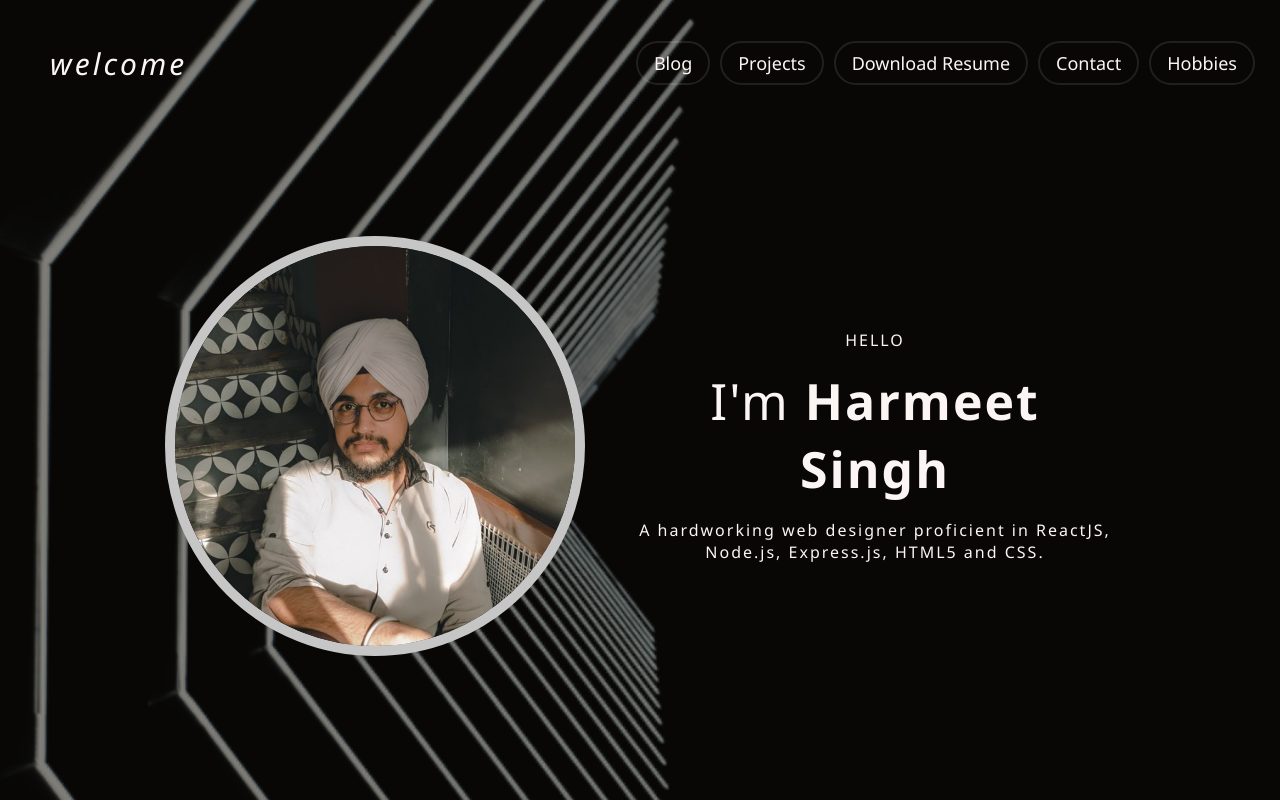
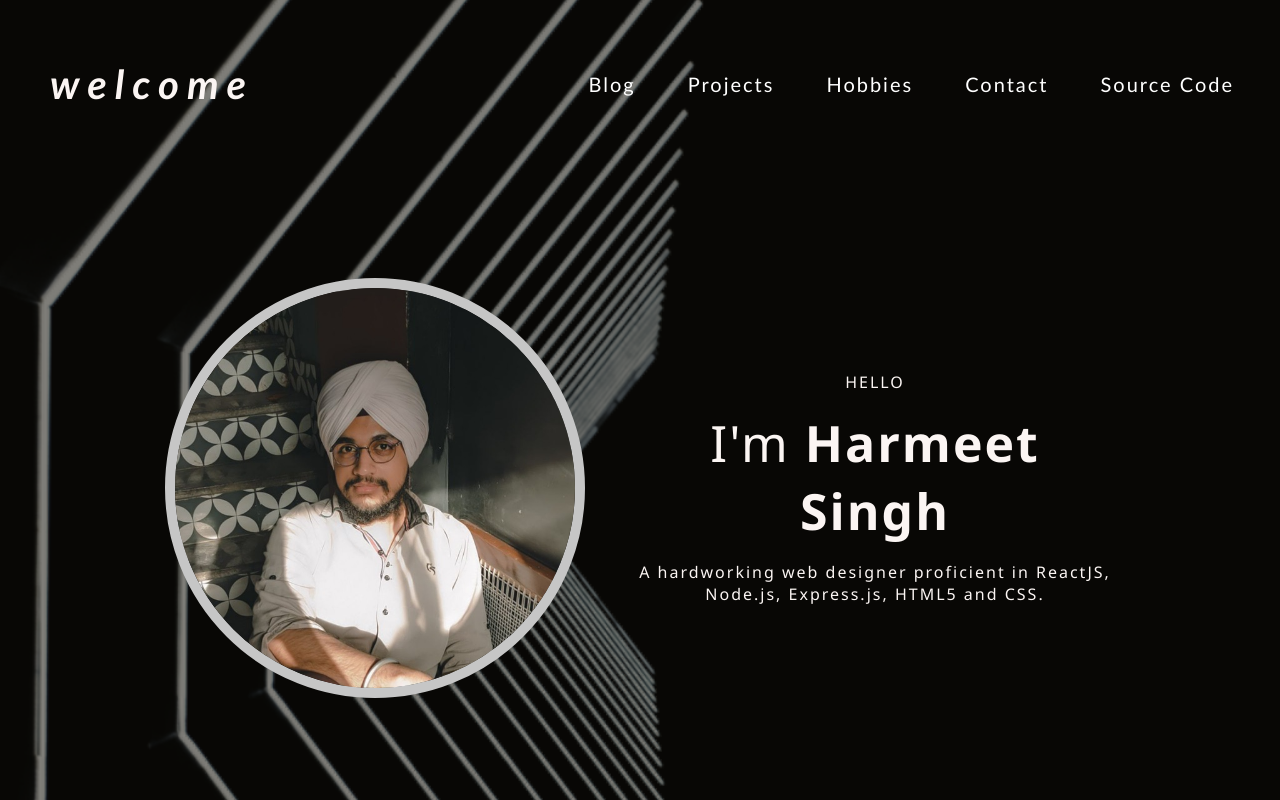
Before and after one commit to harmeet9013/harmeet9013.github.io, a React (Vite) app: page / in a window 1280 px wide. Shown: the top 800 px of the page. Built offline with nearby package versions, Linux system fonts and the light colour scheme.

Commit message:
Changed some fonts and made CSS more responsive.
Also added source code link.

```diff
--- a/package.json
+++ b/package.json
@@ -1,7 +1,7 @@
 {
   "name": "landing-page",
   "private": false,
-  "version": "1.5.0",
+  "version": "2.0.0",
   "type": "module",
   "homepage": "https://harmeet9013.github.io",
   "scripts": {
--- a/src/components/Contact.jsx
+++ b/src/components/Contact.jsx
@@ -4,7 +4,10 @@ import "./css/contact.css";
 export default function Contact() {
     const links = {
         1: { label: "GitHub", link: "https://github.com/harmeet9013" },
-        2: { label: "LinkedIn", link: "https://linkedin.com/s/harmeet9013" },
+        2: {
+            label: "LinkedIn",
+            link: "https://linkedin.com/in/harmeet9013/",
+        },
         3: { label: "Instagram", link: "https://instagram.com/elipsantaro" },
     };
 
@@ -12,7 +15,7 @@ export default function Contact() {
         return Object.keys(links).map((key) => {
             const object = links[key];
             return (
-                <a href={object.link} target="_blank">
+                <a key={object.label} href={object.link} target="_blank">
                     <button className="contact-me-button">
                         Visit {object.label}{" "}
                         <OpenInNewIcon
--- a/src/components/Heading.jsx
+++ b/src/components/Heading.jsx
@@ -10,6 +10,7 @@ import {
     Article,
     Menu,
     Close,
+    GitHub,
 } from "@mui/icons-material";
 
 export default function Heading() {
@@ -31,7 +32,7 @@ export default function Heading() {
 
     const handleActionClick = (action) => {
         if (action === "blog") {
-            window.open("https://harmeet9013/github.io/blogger", "_blank");
+            window.open("https://harmeet9013.github.io/blogger", "_blank");
         } else if (action === "projects") {
             window.location.href = "#projects";
         } else if (action === "resume") {
@@ -40,6 +41,11 @@ export default function Heading() {
             window.location.href = "#contact";
         } else if (action === "hobbies") {
             window.location.href = "#hobbies";
+        } else if (action === "source") {
+            window.open(
+                "https://github.com/harmeet9013/harmeet9013.github.io",
+                "_blank"
+            );
         }
         handleMenuClose();
     };
@@ -56,9 +62,9 @@ export default function Heading() {
             action: "projects",
         },
         {
-            icon: <Download sx={{ marginY: "-6px" }} />,
-            name: "Download Resume",
-            action: "resume",
+            icon: <Favorite sx={{ marginY: "-6px" }} />,
+            name: "Hobbies",
+            action: "hobbies",
         },
         {
             icon: <ContactMail sx={{ marginY: "-6px" }} />,
@@ -66,16 +72,16 @@ export default function Heading() {
             action: "contact",
         },
         {
-            icon: <Favorite sx={{ marginY: "-6px" }} />,
-            name: "Hobbies",
-            action: "hobbies",
+            icon: <GitHub sx={{ marginY: "-6px" }} />,
+            name: "Source Code",
+            action: "source",
         },
     ];
 
     return (
         <div id="home">
             <div className="header-container">
-                <h1 className="header-welcome">welcome</h1>
+                <p className="header-welcome">welcome</p>
                 <Menu className="menu-button" onClick={handleMenuOpen} />
                 <SwipeableDrawer
                     anchor="right"
@@ -109,31 +115,28 @@ export default function Heading() {
                 <ul className="header-navbar" id="header-navbar">
                     <a href="https://harmeet9013/github.io/blogger">Blog</a>
                     <a href="#projects">Projects</a>
-                    <a onClick={handleClickOpen}>Download Resume</a>
-                    <DownloadResume
+                    {/* <a onClick={handleClickOpen}>Download Resume</a> */}
+                    {/* <DownloadResume
                         showPrompt={showPrompt}
                         setShowPrompt={setShowPrompt}
-                    />
+                    /> */}
+
+                    <a href="#hobbies">Hobbies</a>
                     <a href="#contact">Contact</a>
-                    <a href="#hobbies">Hobbies</a>
+                    <a
+                        href="https://github.com/harmeet9013/harmeet9013.github.io"
+                        target="_blank"
+                    >
+                        Source Code
+                    </a>
                 </ul>
             </div>
         </div>
     );
 }
 
-{
-    /* <CloseIcon
-                            className="close-icon-button"
-                            onClick={toggleMobileMenu(false)}
-                        />
-                        <a href="https://harmeet9013/github.io/blogger">Blog</a>
-                        <a href="#projects">Projects</a>
-                        <a onClick={handleClickOpen}>Download Resume</a>
-                        <DownloadResume
-                            showPrompt={showPrompt}
-                            setShowPrompt={setShowPrompt}
-                        />
-                        <a href="#contact">Contact</a>
-                        <a href="#hobbies">Hobbies</a> */
-}
+// {
+//     icon: <Download sx={{ marginY: "-6px" }} />,
+//     name: "Download Resume",
+//     action: "resume",
+// },
--- a/src/components/Hobbies.jsx
+++ b/src/components/Hobbies.jsx
@@ -11,7 +11,7 @@ export default function Hobbies() {
         Algorithms: {
             label: "Algorithms UI Designer",
             desc: "Participated in a group project that involved me creating the UI for the android app. The app is public on Play Store.",
-            link: "https://youtube.com/vancelmusic",
+            link: "https://bit.ly/3NyEpg7",
         },
         DetoxAssist: {
             label: "DetoxAssist UI Designer",
--- a/src/components/css/heading.css
+++ b/src/components/css/heading.css
@@ -10,10 +10,12 @@
 }
 
 .header-welcome {
+    font-family: "Gill Sans", "Gill Sans MT", Calibri, "Trebuchet MS",
+        sans-serif;
     font-style: italic;
-    font-weight: 400;
-    letter-spacing: 3px;
-    font-size: 30px;
+    font-weight: 700;
+    letter-spacing: 8px;
+    font-size: 40px;
     padding-left: 30px;
     color: #fbf5f3;
     transition: all 200ms ease;
@@ -33,28 +35,27 @@
 }
 
 .header-navbar a {
-    font-size: 18px;
-    margin: 5px;
+    font-family: "Gill Sans", "Gill Sans MT", Calibri, "Trebuchet MS",
+        sans-serif;
+    font-size: 20px;
+    letter-spacing: 2px;
+    font-weight: 500;
+    margin: 10px;
     padding: 8px 16px;
     text-decoration: none;
-    color: #fbf5f3;
-    transition: all 200ms ease-out;
+    color: #fff;
+    transition: all 100ms ease-out;
     cursor: pointer;
-    border: 2px solid rgba(255, 255, 255, 0.1);
     border-radius: 50px;
     z-index: 1;
 }
 
 .header-navbar a:hover {
-    background-color: rgba(255, 255, 255, 0.1);
+    background-color: rgba(255, 255, 255, 1);
     border-radius: 50px;
     padding: 8px 16px;
-    transform: scale(1.05);
-    text-shadow: 0 0 10px rgba(0, 0, 0, 1);
-}
-
-.header-navbar a:active {
-    background-color: rgba(255, 255, 255, 0.5);
+    transform: scale(1.1);
+    color: black;
 }
 
 .dialog {
@@ -114,10 +115,15 @@
 
     .mobile-menu-buttons {
         margin-bottom: 30px;
+        margin-left: 20px;
+        margin-right: 40px;
         width: 100%;
     }
 
     .mobile-menu-buttons a {
+        font-family: "Gill Sans", "Gill Sans MT", Calibri, "Trebuchet MS",
+            sans-serif;
+        font-weight: 600;
         text-decoration: none;
         font-size: 20px;
         color: white;
```
